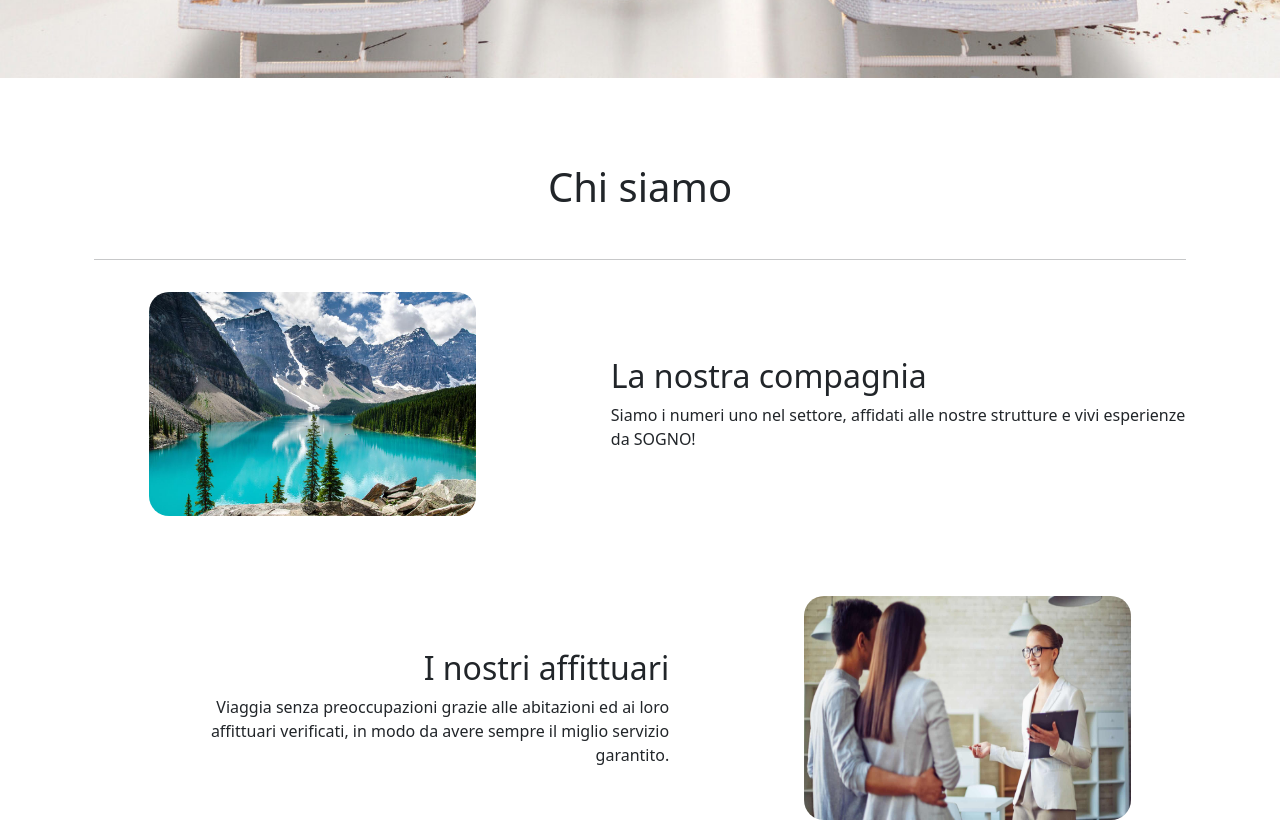
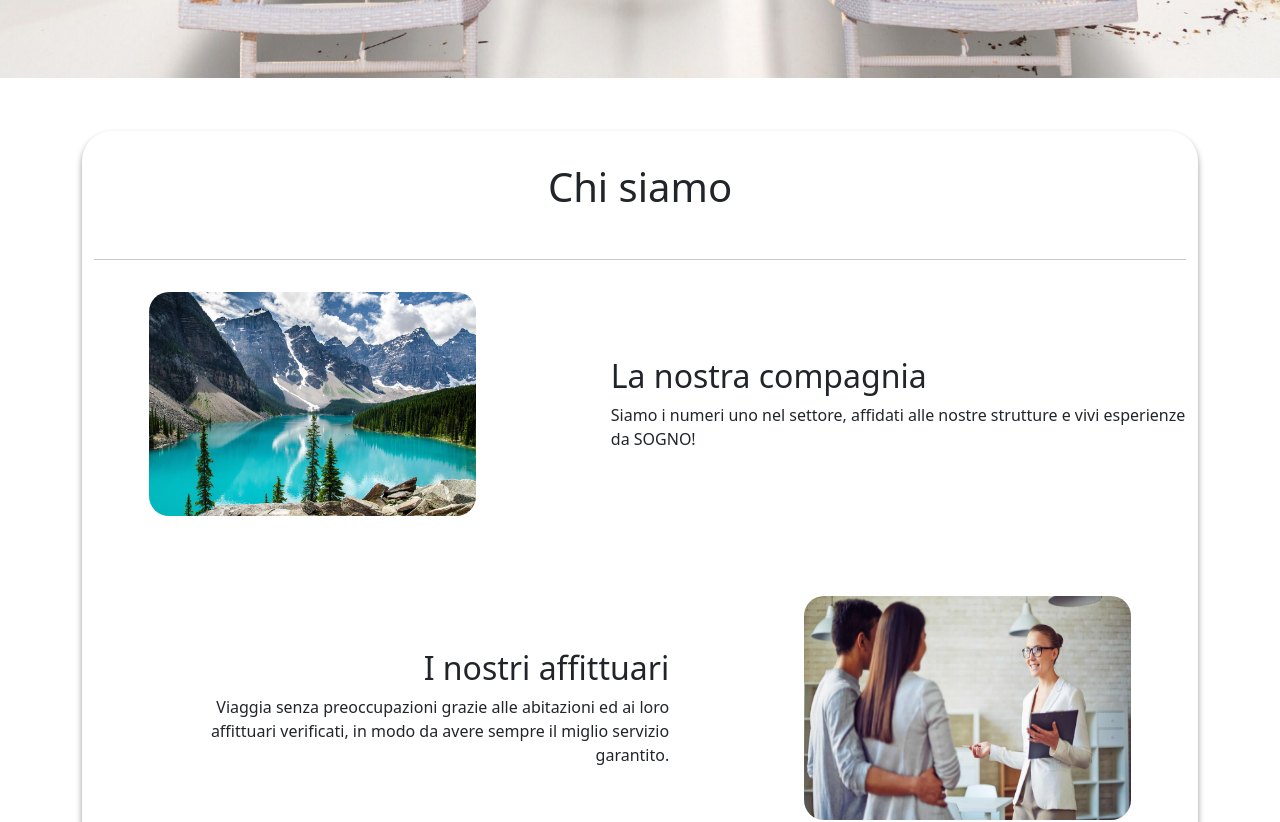
Before and after one commit to BrigitteFlores16/progetto-boolbnb, a React (Vite) app: page / in a window 1280 px wide. Shown: the part 780-1602 px from the top of the page. Built offline with nearby package versions, Linux system fonts and the light colour scheme; no server answers.

Commit message:
add box-shadow in background-container

```diff
--- a/src/assets/css/index.css
+++ b/src/assets/css/index.css
@@ -115,6 +115,7 @@ html {
 .background-container {
   background-color: white;
   border-radius: 30px;
+  box-shadow: 0px 4px 6px rgba(0, 0, 0, 0.4);
 }
 
 .img-backgrounfd {
```
